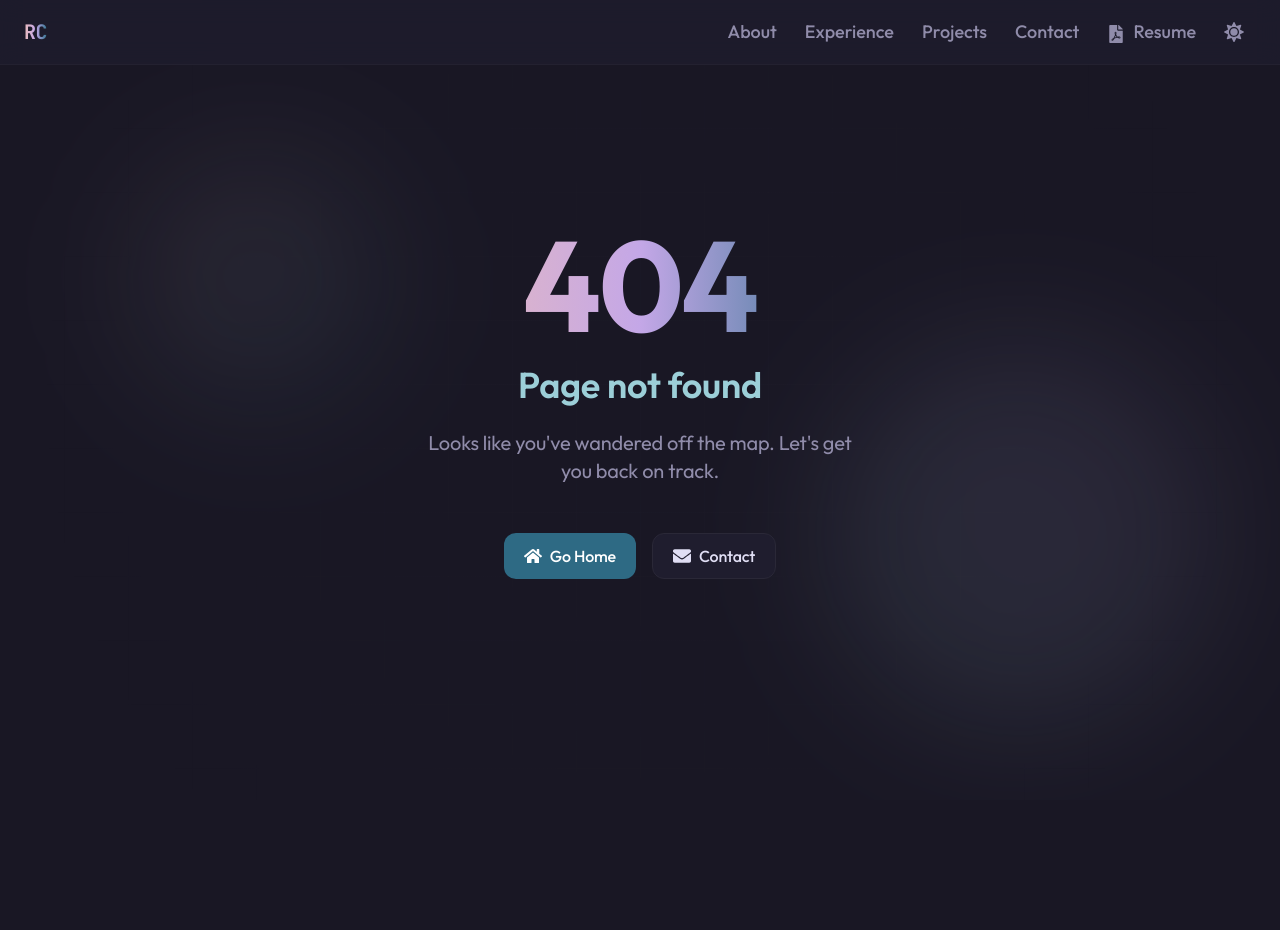
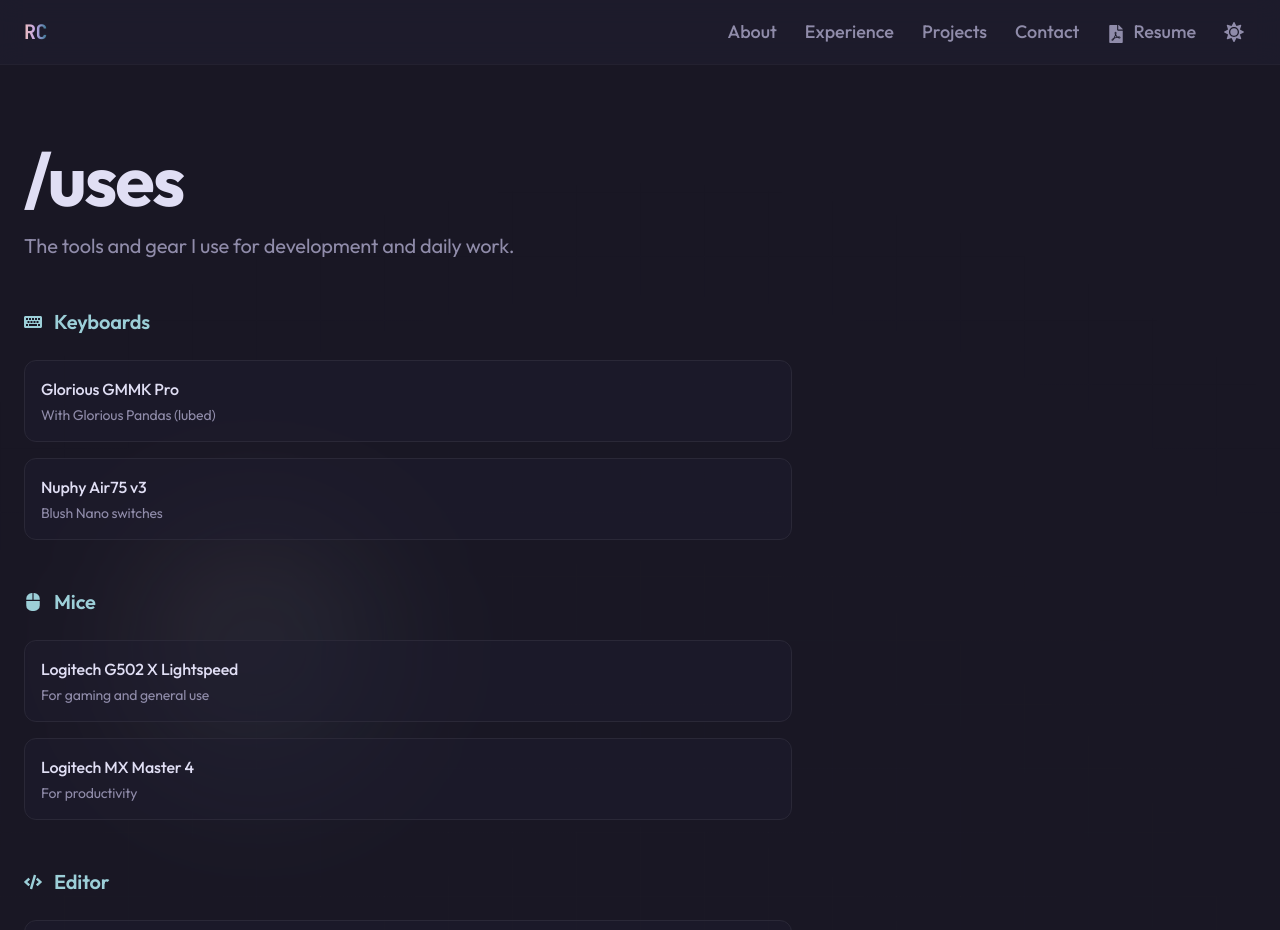
Before and after one commit to InfernapeXavier/InfernapeXavier.github.io, a Next.js app: page /uses in a window 1280 px wide. Before the commit this address had no page. Shown: the top 930 px of the page. Before the commit the page ends 800 px from the top, so only its background shows below. Built offline with nearby package versions, Linux system fonts and the light colour scheme.

Commit message:
feat: add /uses page with gear and tools

```diff
--- /dev/null
+++ b/src/app/uses/page.tsx
@@ -0,0 +1,207 @@
+import { Metadata } from "next";
+import {
+  FaKeyboard,
+  FaMouse,
+  FaCode,
+  FaTerminal,
+  FaRobot,
+  FaStickyNote,
+  FaEnvelope,
+  FaMicrophone,
+} from "react-icons/fa";
+
+export const metadata: Metadata = {
+  title: "Uses | Rohit Choudhari",
+  description:
+    "The tools, hardware, and software I use for development and daily work.",
+};
+
+interface UsesItem {
+  name: string;
+  description?: string;
+  url?: string;
+}
+
+interface UsesCategory {
+  title: string;
+  icon: React.ReactNode;
+  items: UsesItem[];
+}
+
+const uses: UsesCategory[] = [
+  {
+    title: "Keyboards",
+    icon: <FaKeyboard />,
+    items: [
+      {
+        name: "Glorious GMMK Pro",
+        description: "With Glorious Pandas (lubed)",
+        url: "https://www.gloriousgaming.com/products/glorious-gmmk-pro-75-barebone",
+      },
+      {
+        name: "Nuphy Air75 v3",
+        description: "Blush Nano switches",
+        url: "https://nuphy.com/collections/air75",
+      },
+    ],
+  },
+  {
+    title: "Mice",
+    icon: <FaMouse />,
+    items: [
+      {
+        name: "Logitech G502 X Lightspeed",
+        description: "For gaming and general use",
+        url: "https://www.logitechg.com/products/gaming-mice/g502-x-lightspeed-wireless-mouse.html",
+      },
+      {
+        name: "Logitech MX Master 4",
+        description: "For productivity",
+        url: "https://www.logitech.com/products/mice/mx-master-3s.html",
+      },
+    ],
+  },
+  {
+    title: "Editor",
+    icon: <FaCode />,
+    items: [
+      {
+        name: "Cursor",
+        description: "AI-powered VS Code fork",
+        url: "https://cursor.sh",
+      },
+      {
+        name: "Zed",
+        description: "Fast, collaborative editor",
+        url: "https://zed.dev",
+      },
+    ],
+  },
+  {
+    title: "Terminal",
+    icon: <FaTerminal />,
+    items: [
+      {
+        name: "Warp",
+        description: "Modern terminal with AI",
+        url: "https://warp.dev",
+      },
+      {
+        name: "Zsh + Oh My Zsh",
+        description: "Shell and framework",
+        url: "https://ohmyz.sh",
+      },
+    ],
+  },
+  {
+    title: "AI Tools",
+    icon: <FaRobot />,
+    items: [
+      {
+        name: "OpenCode",
+        description: "With Claude Opus",
+        url: "https://opencode.ai",
+      },
+      {
+        name: "Codex",
+        description: "OpenAI coding assistant",
+      },
+    ],
+  },
+  {
+    title: "Notes",
+    icon: <FaStickyNote />,
+    items: [
+      {
+        name: "Bear",
+        description: "Quick notes and writing",
+        url: "https://bear.app",
+      },
+      {
+        name: "Notion",
+        description: "Documentation and planning",
+        url: "https://notion.so",
+      },
+    ],
+  },
+  {
+    title: "Audio",
+    icon: <FaMicrophone />,
+    items: [
+      {
+        name: "Elgato Wave 3",
+        description: "USB condenser microphone",
+        url: "https://www.elgato.com/us/en/p/wave-3-black",
+      },
+    ],
+  },
+  {
+    title: "Email",
+    icon: <FaEnvelope />,
+    items: [
+      {
+        name: "Spark",
+        description: "Smart email client",
+        url: "https://sparkmailapp.com",
+      },
+    ],
+  },
+];
+
+export default function UsesPage() {
+  return (
+    <main className="pt-16 font-sans">
+      <section className="min-h-screen bg-rose-pine-base relative overflow-hidden">
+        <div className="floating-shapes" />
+        <div className="grid-pattern" />
+        <div className="section-container">
+          <div className="max-w-3xl">
+            <h1 className="section-heading mb-4">/uses</h1>
+            <p className="text-xl text-theme-subtle mb-12">
+              The tools and gear I use for development and daily work.
+            </p>
+
+            <div className="space-y-12">
+              {uses.map((category) => (
+                <div key={category.title}>
+                  <h2 className="flex items-center gap-3 text-xl font-semibold text-rose-pine-dawn-pine dark:text-rose-pine-foam mb-6">
+                    <span className="text-lg">{category.icon}</span>
+                    {category.title}
+                  </h2>
+                  <div className="space-y-4">
+                    {category.items.map((item) => (
+                      <div
+                        key={item.name}
+                        className="p-4 rounded-xl bg-theme-surface/50 border border-theme-highlight hover:border-theme-subtle transition-colors"
+                      >
+                        {item.url ? (
+                          <a
+                            href={item.url}
+                            target="_blank"
+                            rel="noreferrer"
+                            className="text-theme-text font-medium hover:text-rose-pine-dawn-pine dark:hover:text-rose-pine-foam transition-colors"
+                          >
+                            {item.name}
+                          </a>
+                        ) : (
+                          <span className="text-theme-text font-medium">
+                            {item.name}
+                          </span>
+                        )}
+                        {item.description && (
+                          <p className="text-theme-subtle text-sm mt-1">
+                            {item.description}
+                          </p>
+                        )}
+                      </div>
+                    ))}
+                  </div>
+                </div>
+              ))}
+            </div>
+          </div>
+        </div>
+      </section>
+    </main>
+  );
+}
```
